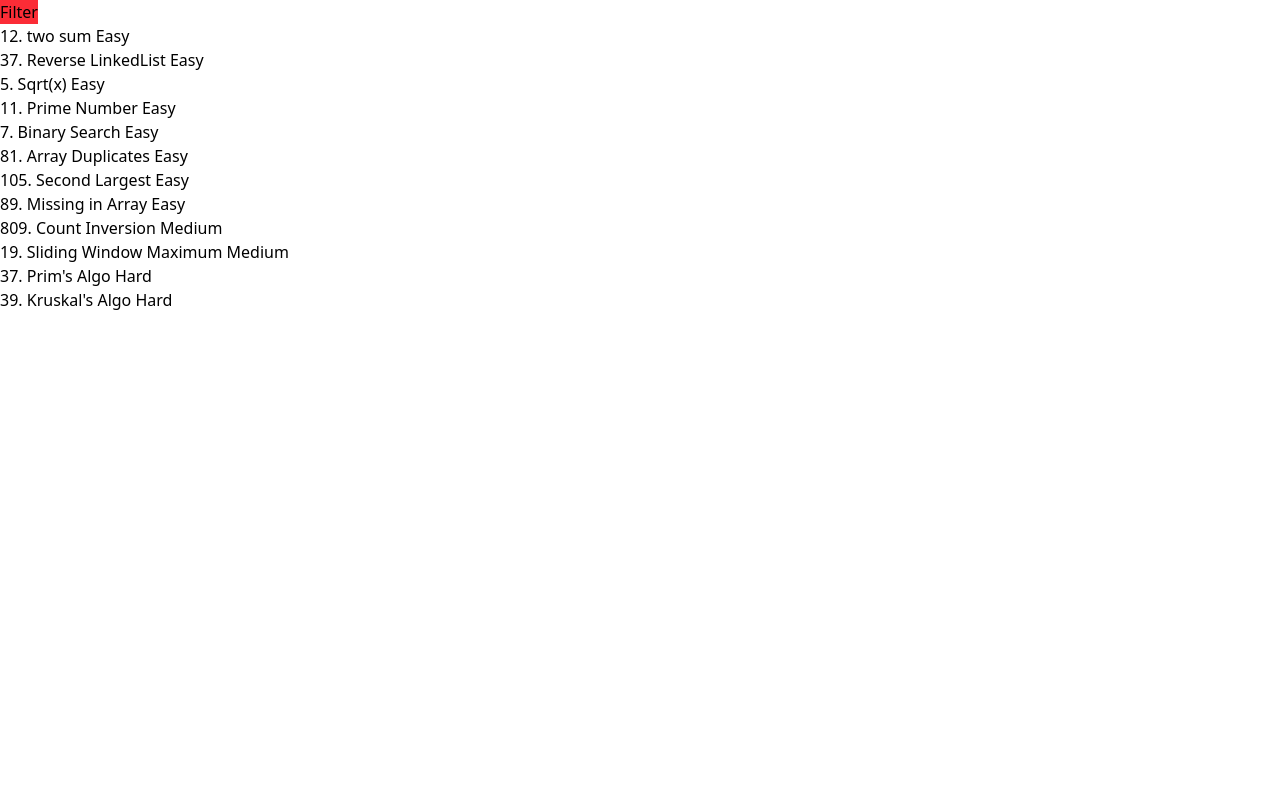
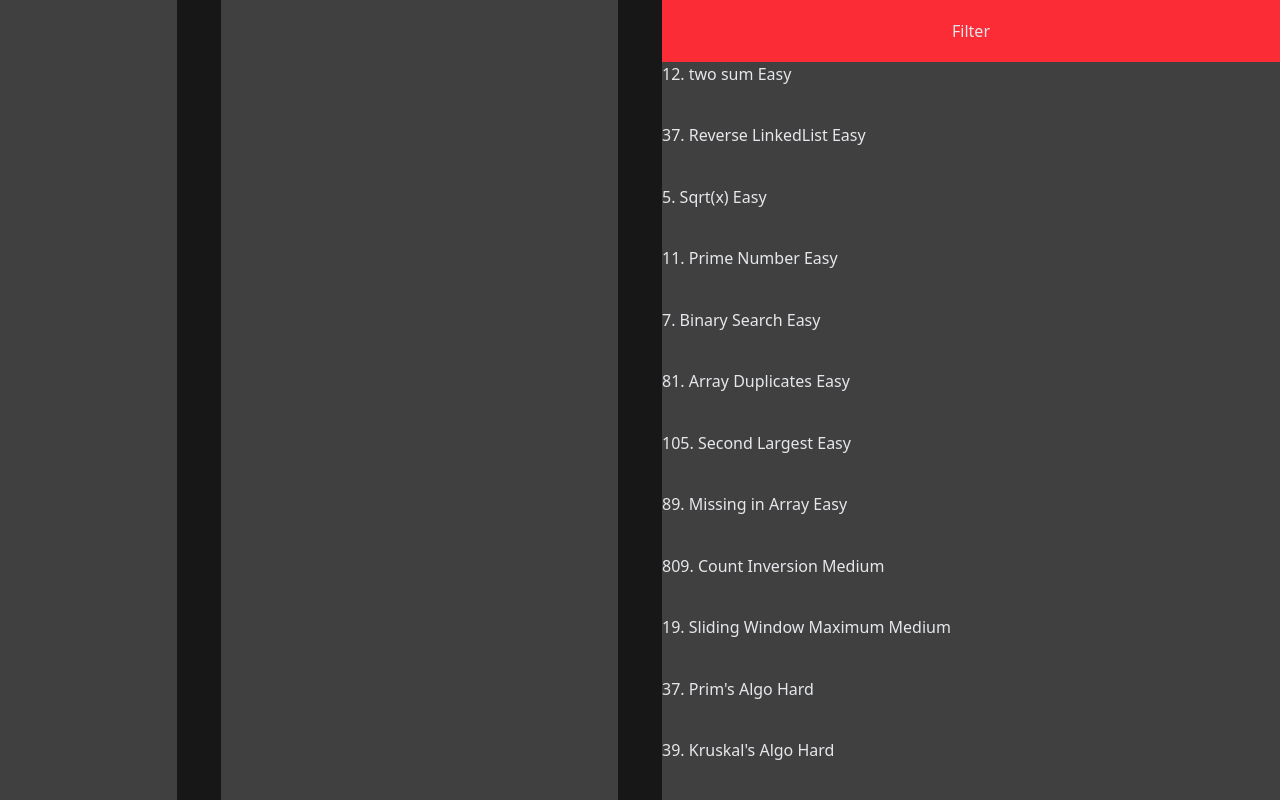
Before and after one commit to sangram-jr/Tailwind-Basics, a React (Vite) app in the folder leetcode-ui/: page / in a window 1280 px wide. Built offline with nearby package versions, Linux system fonts and the light colour scheme.

Commit message:
add layout

```diff
--- a/leetcode-ui/src/components/Page.jsx
+++ b/leetcode-ui/src/components/Page.jsx
@@ -77,9 +77,15 @@
 
     if(!filter){
         return(
-            <div>
-                <button onClick={changeFilter} className=" bg-red-500 cursor-pointer">Filter</button>
-                <div>
+            <div className="min-h-screen bg-neutral-900 grid grid-cols-12 gap-11">
+                <div className="grid col-span-2 bg-neutral-700">
+
+                </div>
+                <div className="grid col-span-4 bg-neutral-700">
+
+                </div>
+                <div className="grid col-span-6 bg-neutral-700 text-gray-200">
+                    <button onClick={changeFilter} className=" bg-red-500 cursor-pointer">Filter</button>
                     {
                         list.map((x)=>(
                             <div key={x.id}>
@@ -88,7 +94,6 @@
                         ))
                     }
                 </div>
-
             </div>
         )
     }
```
